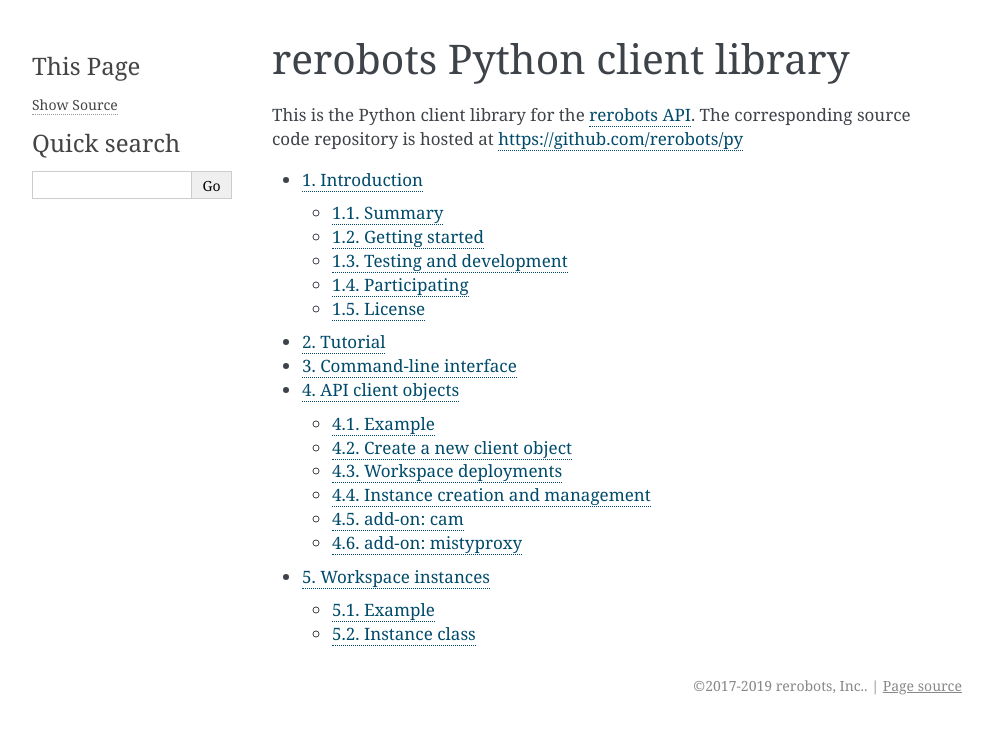
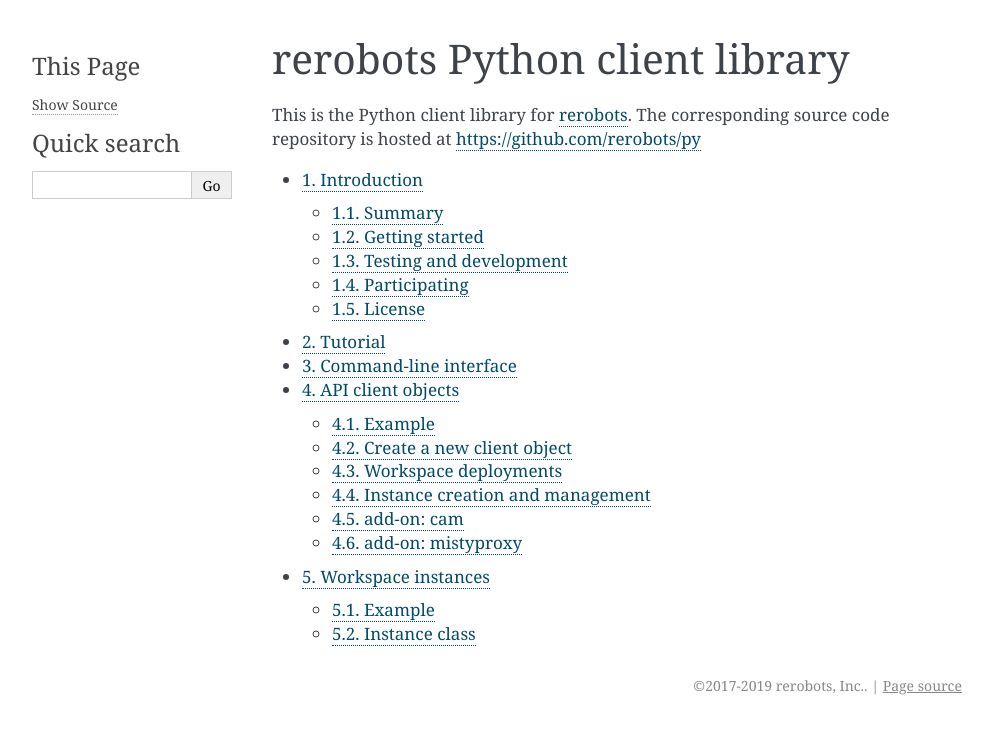
Before and after one commit to rerobots/py, a Sphinx documentation site: the page built from doc/index.rst, in a window 1280 px wide. Shown: the top 734 px of the page, without its empty margins (148-1140 px from the left). Built offline with Sphinx 7.4.7, drawn with Linux system fonts in a browser that asks for light colours.

Commit message:
DOC: simply "client library"
fact that API is used is implied.

[ci skip]

```diff
--- a/README.rst
+++ b/README.rst
@@ -4,7 +4,7 @@
 Summary
 -------
 
-Python client library for the `rerobots API <https://help.rerobots.net/api.html>`_
+Python client library for `rerobots <https://rerobots.net/>`_
 
 Releases are available `at PyPI <https://pypi.org/project/rerobots/>`_.
 
--- a/doc/index.rst
+++ b/doc/index.rst
@@ -1,8 +1,8 @@
 rerobots Python client library
 ==============================
 
-This is the Python client library for the `rerobots API
-<https://help.rerobots.net/api.html>`_. The corresponding source code repository
+This is the Python client library for `rerobots <https://rerobots.net/>`_.
+The corresponding source code repository
 is hosted at https://github.com/rerobots/py
 
 .. toctree::
--- a/setup.py
+++ b/setup.py
@@ -39,7 +39,7 @@
       author='Scott C. Livingston',
       author_email='q@rerobots.net',
       url='https://github.com/rerobots/py',
-      description='client library for the rerobots API',
+      description='client library for rerobots',
       long_description=long_description,
       license='Apache-2.0',
       classifiers=['License :: OSI Approved :: Apache Software License',
```
